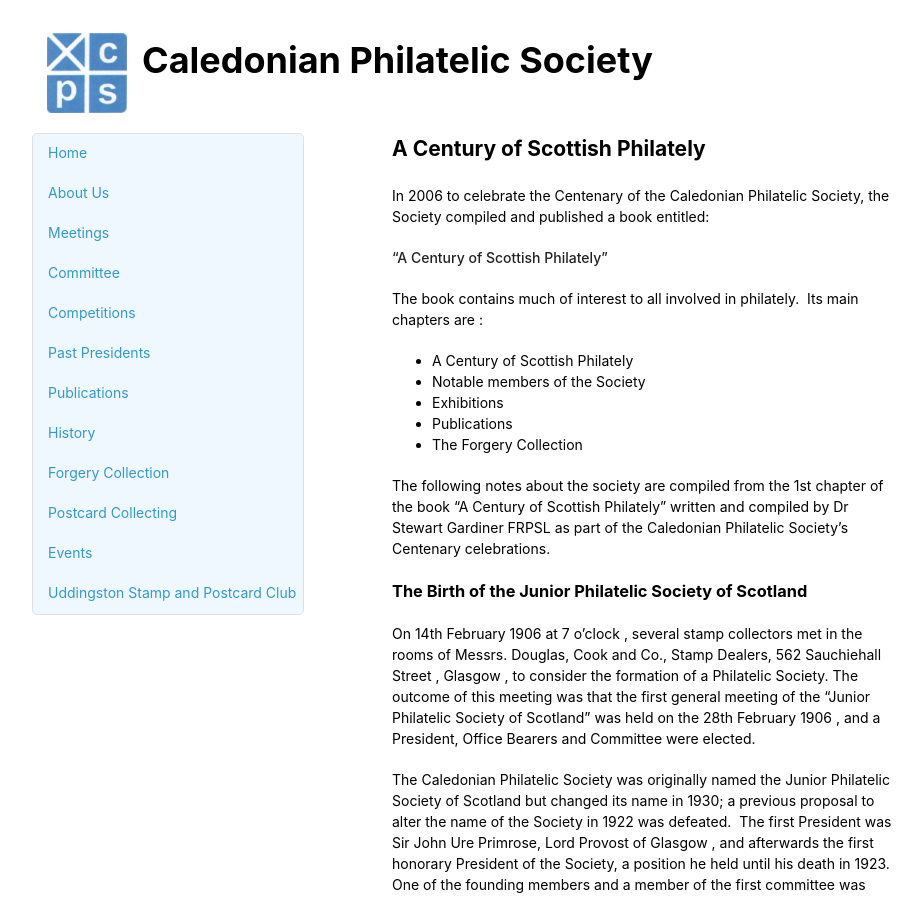
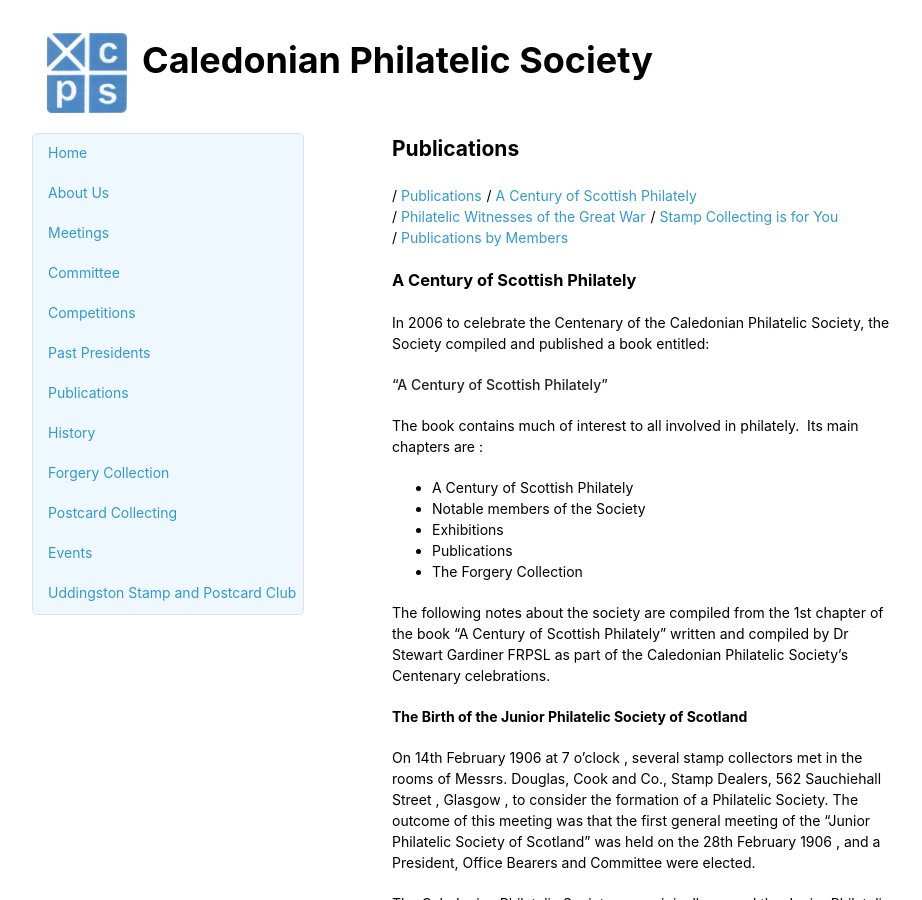
Before and after one commit to astalker/caledonian-stamps, a Jekyll site: the page built from a-century-of-scottish-philately.md, in a window 1280 px wide and 900 px high. Shown: the whole window, without its empty margins (178-1100 px from the left). Built offline with Jekyll 4.4.1, drawn with Linux system fonts in a browser that asks for light colours; our own code applies the rules of GitHub Pages for plain Markdown files.

Commit message:
Publication pages

```diff
--- a/a-century-of-scottish-philately.md
+++ b/a-century-of-scottish-philately.md
@@ -1,4 +1,8 @@
-## A Century of Scottish Philately
+## Publications
+
+{% include publications-menu.html %}
+
+### A Century of Scottish Philately
 
 In 2006 to celebrate the Centenary of the Caledonian Philatelic Society, the Society compiled and published a book entitled:
 
@@ -14,7 +18,7 @@ The book contains much of interest to all involved in philately.  Its main cha
 
 The following notes about the society are compiled from the 1st chapter of the book "A Century of Scottish Philately" written and compiled by Dr Stewart Gardiner FRPSL as part of the Caledonian Philatelic Society's Centenary celebrations.
 
-### The Birth of the Junior Philatelic Society of Scotland
+#### The Birth of the Junior Philatelic Society of Scotland
 
 On 14th February 1906 at 7 o’clock , several stamp collectors met in the rooms of Messrs. Douglas, Cook and Co., Stamp Dealers, 562 Sauchiehall Street , Glasgow , to consider the formation of a Philatelic Society. The outcome of this meeting was that the first general meeting of the “Junior Philatelic Society of Scotland” was held on the 28th February 1906 , and a President, Office Bearers and Committee were elected.
 
@@ -28,33 +32,33 @@ The Society jointly with others in Scotland held a Philatelic Exhibition in co
 
 In October 1914 the Society decided that members on Active Service be allowed to continue their membership as long as they remained with H M Forces.
 
-### Confidence and Entrepreneurship in the 1920s and 1930s
+#### Confidence and Entrepreneurship in the 1920s and 1930s
 
 The Society was well established by the 1920s and it is clear that it had gained confidence.  In 1924 the 11th annual Philatelic Congress of Great Britain was held in Glasgow and Philippe Durand, one of the founder members of the Society, led the organization of a Philatelic Exhibition arranged by the Art Galleries Committee of Glasgow Corporation.
 
 In 1926 the Society launched the Scots Philatelist which became its official organ.  This publication lasted for five years and was followed by Philately in Scotland which was jointly published from 1932 to 1934 by a number of Scottish societies.  These ventures into publishing were never repeated by the Society.
 
-### The 25th Anniversary (1931-32)
+#### The 25th Anniversary (1931-32)
 
 The 1931-32 session began with an Extraordinary General Meeting called to discuss the future of the Scots Philatelist, the house journal of the Society which had been published for the previous five years.  The discussion concentrated on the estimated unsustainable loss of £15 for the forthcoming session and the meeting decided by a 4 to 1 vote to discontinue the journal’s publication.  Dr Corbett, the editor, was profusely thanked for all his efforts over the past five years. However during 1932 discussions began with the Edinburgh Philatelic Society over the joint publication of a new journal, eventually leading to the birth of Philately in Scotland .
 
 The first general meeting of the Society began with the announcement of the admission of 23 new members, an ironic situation given the demise of the Society’s journal.
 
-### The 50th Anniversary (1955-56)
+#### The 50th Anniversary (1955-56)
 
 The 50th anniversary of the Society was celebrated in style with a philatelic exhibition in the Kelvingrove Art Gallery and Museum. There was a reception in the Glasgow City Chambers hosted by the Lord Provost of Glasgow, Andrew Hood, on the 27th February 1956 , the opening day of the exhibition.
 
 The membership of the Society was 250 during the 50th anniversary session, close to its all time peak of 300.
 
-### The 75th Anniversary (1980-81)
+#### The 75th Anniversary (1980-81)
 
 On its 75th anniversary, the Society hosted the annual Congress of Scottish Philatelic Societies at Stirling University.  One souvenir produced to mark the anniversary was a miniature sheet depicting a booklet pane with a St Andrews cross which was first printed in 1906, the year that the Society was formed.
 
-### Display to the Royal Philatelic Society London
+#### Display to the Royal Philatelic Society London
 
 The Society was invited to give a display to the Royal Philatelic Society London in May 1969: this honour confirms the standing of the Society in British Philately.  There were contributions from 37 members.
 
-### The Social Side of the Society
+#### The Social Side of the Society
 
 There is a long tradition of social events held by the Society. This has helped to engender a friendly and welcoming atmosphere, although until the 1980s a new member could find their first few meetings a little daunting – a tyro in the company of many experts!
 
@@ -62,13 +66,13 @@ The first record of an organised social evening is of an Anniversary Dinner held
 
 The tradition of formal dinners continued for many years. In recent years more informal social evenings have been held in February each year. Currently these events are held in the Wickets Hotel in the west end of the city and consist of dinner, an auction and quizzes and are much enjoyed by the members and their spouses.  As philatelic societies do at every opportunity, a souvenir cover is created as a memento.
 
-### Growth and Decline and Hopefully Stabilisation
+#### Growth and Decline and Hopefully Stabilisation
 
 The membership of the Society settled at around the low fifties until after the First World War when it grew rapidly to around 150 in 1926. It stayed at about that level for the next twenty years and then rapidly grew to a peak of 300 in 1947 when the British Philatelic Exhibition came to Glasgow. There then followed a decline levelling out during the 1960s and 1970s.  The decline continued until the early 1990s when it slowed and the membership may be stabilising at around 85 but that may be a somewhat optimistic view.
 
 The two periods of rapid growth came after the end of the two World Wars: perhaps a reaction against the bloodshed and an attraction towards more gentle pursuits?
 
-### The Society Today and the Future
+#### The Society Today and the Future
 
 The Caledonian Philatelic Society had 84 members at the end of the 2004-05 session.  This is substantially down from the peak of 300 in the late 1940s but the rate of decline has been slowing.  The average age is rising with very few younger members joining the Society.  This is not unique to our Society: it is a national trend.  Should we be pessimistic about the future of the hobby and the Society?  I think not, as although the number of members has been declining, the average attendance has risen over the past few years and over 30 members attend most meetings.  Although the number of stamp collectors and philatelists has certainly been declining in the United Kingdom , this trend has not been seen in other European countries such as Germany and the Scandinavian countries. In China and India , the hobby is expanding rapidly as those countries develop and their citizens retain more disposable wealth.  We should therefore not be pessimistic but work hard to promote and preserve the hobby but perhaps on a more international basis.  The international side of the hobby has been growing dramatically through the use of the internet and its on-line auctions such as e-Bay.
 
--- /dev/null
+++ b/philatelic-witnesses-of-the-great-war.md
@@ -0,0 +1,5 @@
+## Publications
+
+{% include publications-menu.html %}
+
+### Philatelic Witnesses of the Great War
--- /dev/null
+++ b/publications-by-members.md
@@ -0,0 +1,5 @@
+## Publications
+
+{% include publications-menu.html %}
+
+### Publications by Members
--- /dev/null
+++ b/stamp-collecting-is-for-you.md
@@ -0,0 +1,5 @@
+## Publications
+
+{% include publications-menu.html %}
+
+### Stamp Collecting is for You
```
